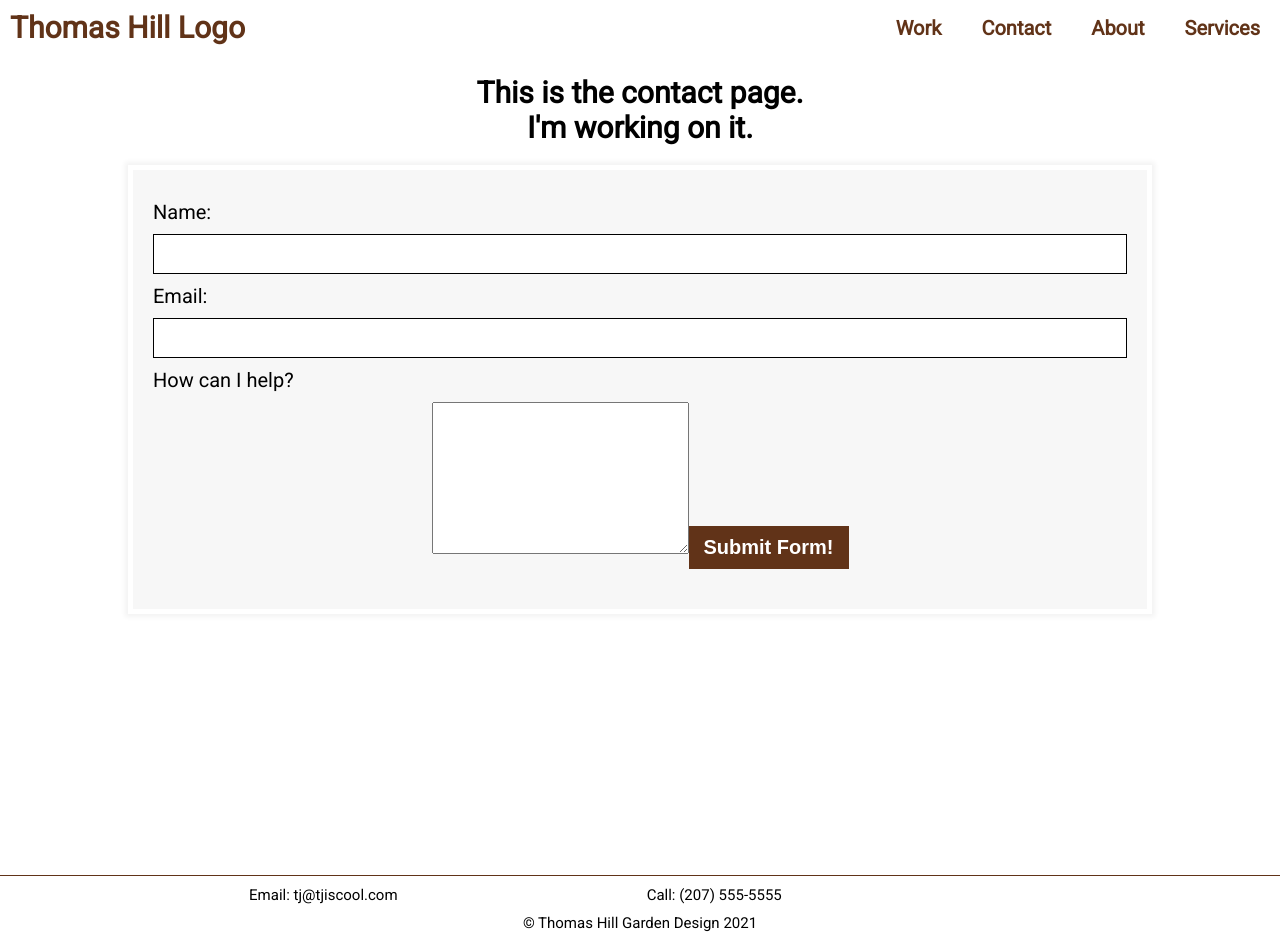
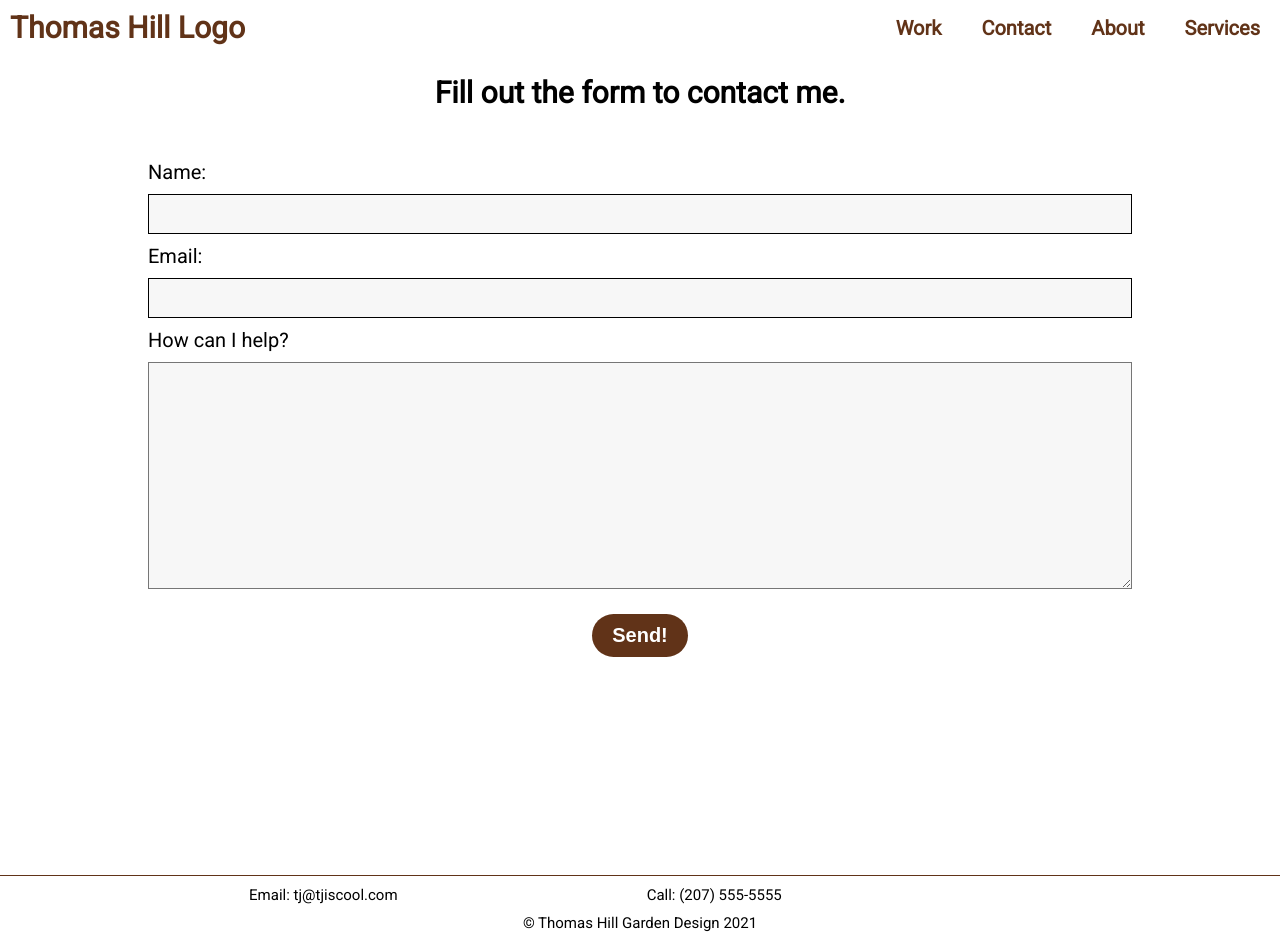
Before and after one commit to thejefwright/thomashill, a Gatsby site: page /contact in a window 1280 px wide. Built offline with nearby package versions, Linux system fonts and the light colour scheme; Gatsby itself is replaced by a stand-in of ours.

Commit message:
updating styles and data-netlify on cantact page

```diff
--- a/src/pages/contact.js
+++ b/src/pages/contact.js
@@ -12,24 +12,25 @@ const ContactStyles = styled.div`
 `;
 
 const FormStyles = styled.form`
-  box-shadow: 0 0 5px 3px rgba(0, 0, 0, 0.05);
-  background: rgba(0, 0, 0, 0.03);
-  border: 5px solid white;
   font-size: 2rem;
-  /* height: 100%; */
   width: 100%;
   padding: 2rem;
 
   input {
     width: 100%;
     height: 4rem;
+    background: rgba(0, 0, 0, 0.03);
     padding: 0.5rem;
     font-size: 1.75rem;
     border: 1px solid black;
-    &:focus {
+    /* &:focus {
       outline: 0;
       border-color: var(--green);
-    }
+    } */
+  }
+  textarea {
+    width: 100%;
+    background: rgba(0, 0, 0, 0.03);
   }
 
   label {
@@ -40,25 +41,24 @@ const FormStyles = styled.form`
 
   button {
     /* align-self: center; */
+    display: block;
     width: auto;
     background: var(--primary);
     color: white;
     border: 0;
     font-size: 2rem;
     font-weight: 600;
-    padding: 1rem 1.5rem;
-    margin: 2rem 0;
+    border-radius: 25px;
+    padding: 1rem 2rem;
+    margin: 2rem auto;
   }
 `;
 
 export default function ContactPage() {
   return (
     <ContactStyles>
-      <h1>
-        This is the contact page.
-        <br /> I'm working on it.
-      </h1>
-      <FormStyles>
+      <h1>Fill out the form to contact me.</h1>
+      <FormStyles data-netlify="true" name="contact">
         <label htmlFor="name">Name: </label>
         <input type="text" name="name" id="name" />
         <label htmlFor="email">Email: </label>
@@ -70,8 +70,8 @@ export default function ContactPage() {
           // onChange={updateValues}
         />
         <label htmlFor="message">How can I help?</label>
-        <textarea name="message" id="message" cols="30" rows="10"></textarea>
-        <button type="submit">Submit Form!</button>
+        <textarea name="message" id="message" rows="15"></textarea>
+        <button type="submit">Send!</button>
       </FormStyles>
     </ContactStyles>
   );
```
